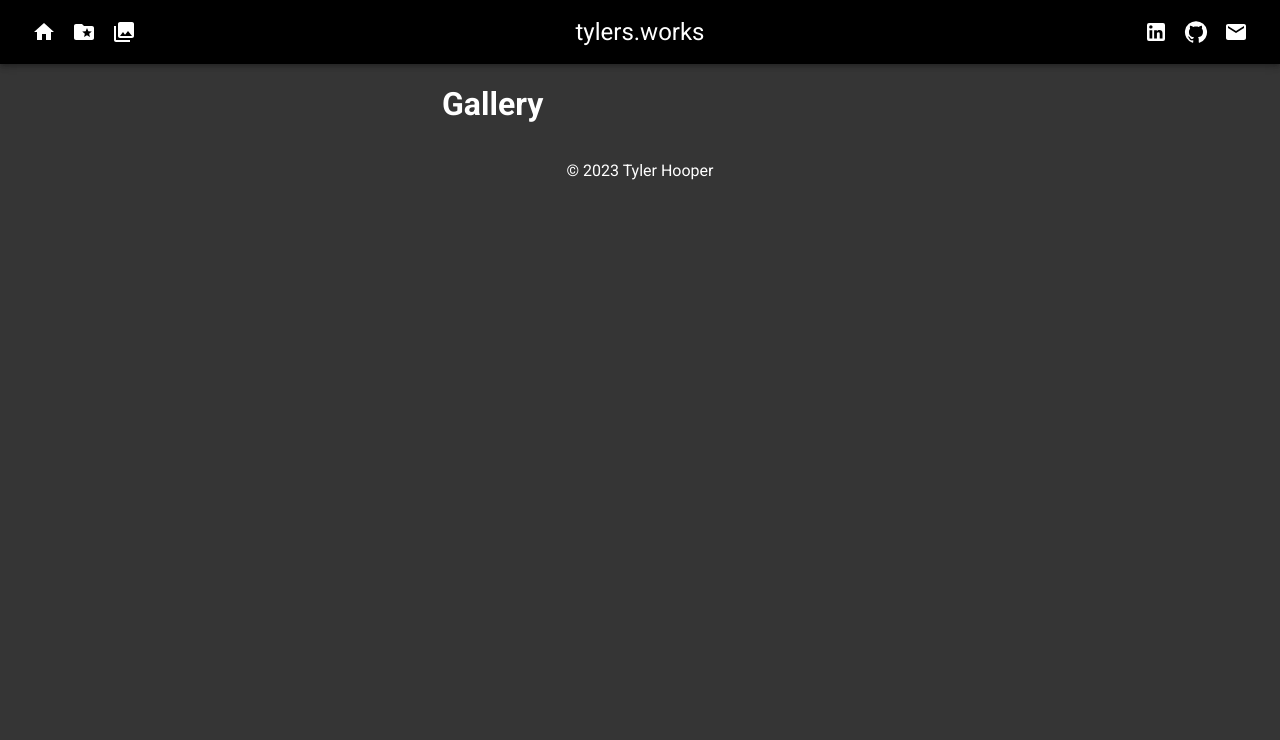
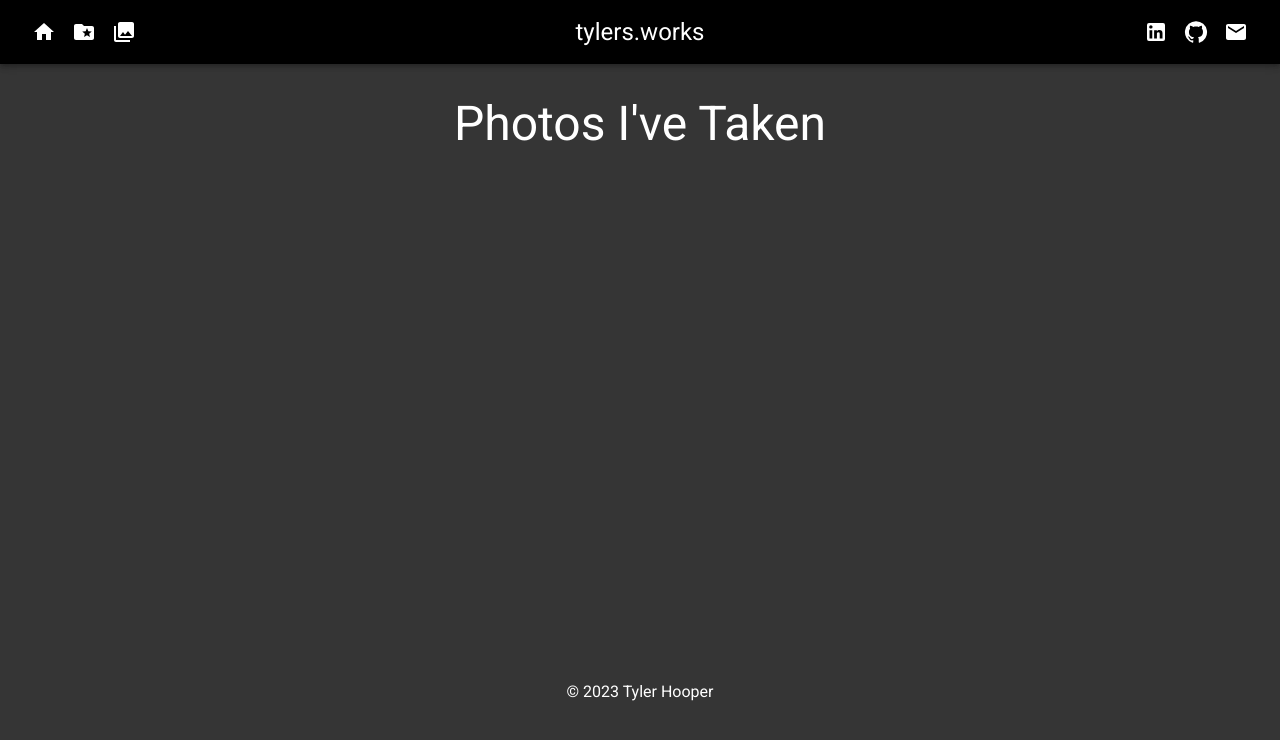
Before and after one commit to thooper159/portfolio-site, a React (Create React App) app: page /gallery in a window 1280 px wide. Shown: the top 740 px of the page. Built offline with nearby package versions, Linux system fonts and the light colour scheme.

Commit message:
removed links file

```diff
--- a/src/pages/Gallery.jsx
+++ b/src/pages/Gallery.jsx
@@ -1,9 +1,44 @@
-import { Container } from "@mui/material";
+import { Container, Typography, ImageList, ImageListItem } from "@mui/material";
+import { useState } from "react";
 
 function Gallery() {
-  return <Container component="main" maxWidth="xs">
-    <h1>Gallery</h1>
-  </Container>;
+  const [photos, setPhotos] = useState([]);
+  return (
+    <>
+      <Typography
+        variant="h3"
+        component="div"
+        sx={{
+          textAlign: "center",
+          margin: "auto",
+          marginTop: "2rem",
+          marginBottom: "2rem",
+        }}
+      >
+        Photos I've Taken
+      </Typography>
+      <ImageList
+        sx={{ width: 500, height: 450 }}
+        variant="quilted"
+        cols={4}
+        rowHeight={121}
+      >
+        {/* {itemData.map((item) => (
+          <ImageListItem
+            key={item.img}
+            cols={item.cols || 1}
+            rows={item.rows || 1}
+          >
+            <img
+              {...srcset(item.img, 121, item.rows, item.cols)}
+              alt={item.title}
+              loading="lazy"
+            />
+          </ImageListItem>
+        ))} */}
+      </ImageList>
+    </>
+  );
 }
 
 export default Gallery;
--- a/src/pages/Home.jsx
+++ b/src/pages/Home.jsx
@@ -7,13 +7,9 @@ function Home() {
   const [showCursor, setShowCursor] = useState(true);
   const [isDeleting, setIsDeleting] = useState(true);
   const [titlesArrayIndex, setTitlesArrayIndex] = useState(0);
+
   const titlesArray = ["Web Developer", "Software Engineer", "Drexel Graduate"];
-  //I want to change the title text every 3 seconds.
-  // the phases should go as follows:
-  // phase 1: typing out the title
-  // phase 2: after the title is typed out, wait 3 seconds
-  // phase 3: backspace the title
-  // repeat
+
   useEffect(() => {
     const timeout = setTimeout(() => {
       if (isDeleting) {
@@ -96,7 +92,7 @@ function Home() {
             marginRight: "auto",
           }}
         >
-          Who am I?
+          Hello
         </Typography>
         <Typography
           variant="h5"
@@ -121,26 +117,35 @@ function Home() {
             width: "fit-content",
           }}
         >
-          <li>Full-stack Developer @ ECFMG</li>
-          <li>Project Manager @ ECFMG</li>
-          <li>QA Analyst @ iPipeline</li>
-          <li>Software Engineering Consultant @ Crew</li>
+          <Typography variant="h6">※ Full-stack Developer @ ECFMG</Typography>
+          <Typography variant="h6">※ Project Manager @ ECFMG</Typography>
+          <Typography variant="h6">※ QA Analyst @ iPipeline</Typography>
+          <Typography variant="h6">
+            ※ Software Engineering Consultant @ Crew
+          </Typography>
         </ul>
 
-        {/* having worked at <a href="www.ecfmg.org">ECFMG</a> as a Full-stack
-          Developer and previously as a Project Manager, at{" "}
-          <a href="https://www.ipipeline.com/">iPipeline</a> as a QA Analyst,and
-          currently at
+        <Typography
+          variant="h5"
+          component="div"
+          sx={{
+            width: "80%",
+            marginLeft: "auto",
+            marginRight: "auto",
+            textAlign: "left",
+          }}
+        >
+          To learn more about me, check out my{" "}
           <Button
-            href="https://www.turnberrysolutions.com/crew/"
+            href="https://www.linkedin.com/in/tyler-hooper-/"
             target="_blank"
             rel="noopener noreferrer"
             endIcon={<OpenInNewIcon />}
             textTransform="none"
           >
-            Crew
+            LinkedIn
           </Button>
-          as a Software Engineering Consultant */}
+        </Typography>
       </Grid>
     </Grid>
   );
```
Also changed, not shown: src/pages/Portfolio.jsx (+10 -4 lines), 1 other file (tests, documents, lock files or other folders).
